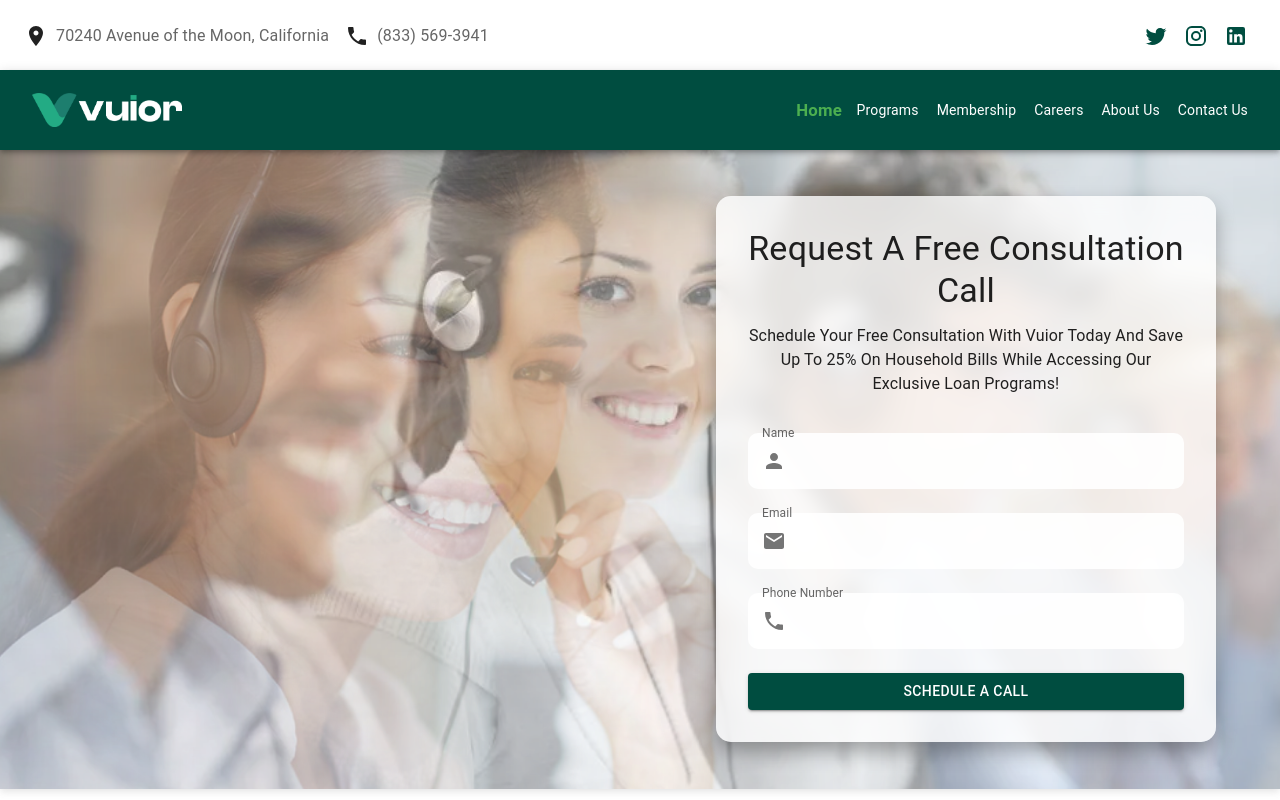
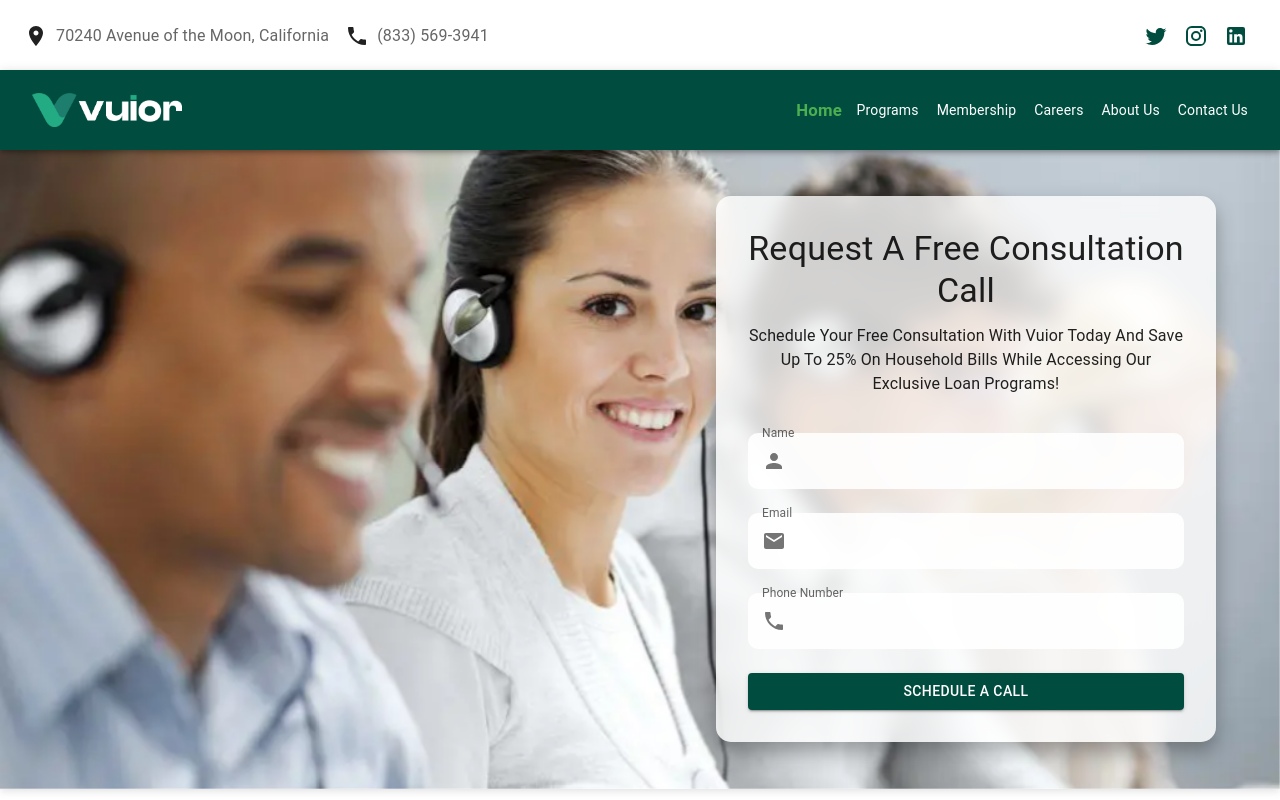
Before and after one commit to FaizanChoudhary/vuior, a React (Create React App) app: page / in a window 1280 px wide. Shown: the top 800 px of the page. Built offline with nearby package versions, Linux system fonts and the light colour scheme.

Commit message:
upgrade smooth animation

```diff
--- a/src/sections/Home/ConsultationForm.js
+++ b/src/sections/Home/ConsultationForm.js
@@ -43,14 +43,10 @@ const BackgroundSwiper = styled(Swiper)(({ theme }) => ({
     height: "100%",
     objectFit: "cover",
     opacity: 0, // Initially set opacity to 0
-    transform: "scale(1.1)", // Slightly zoomed in for inactive slides
+    transition: "opacity 2s ease-in-out", // Slightly zoomed in for inactive slides
   },
   "& .swiper-slide-active img": {
     opacity: 1, // Fade in the active slide
-    transform: "scale(1)", // Normal scale for the active slide
-  },
-  "& .swiper-slide-next img, & .swiper-slide-prev img": {
-    opacity: 0.5, // Slightly dim the next and previous slides
   },
 }));
 
```
